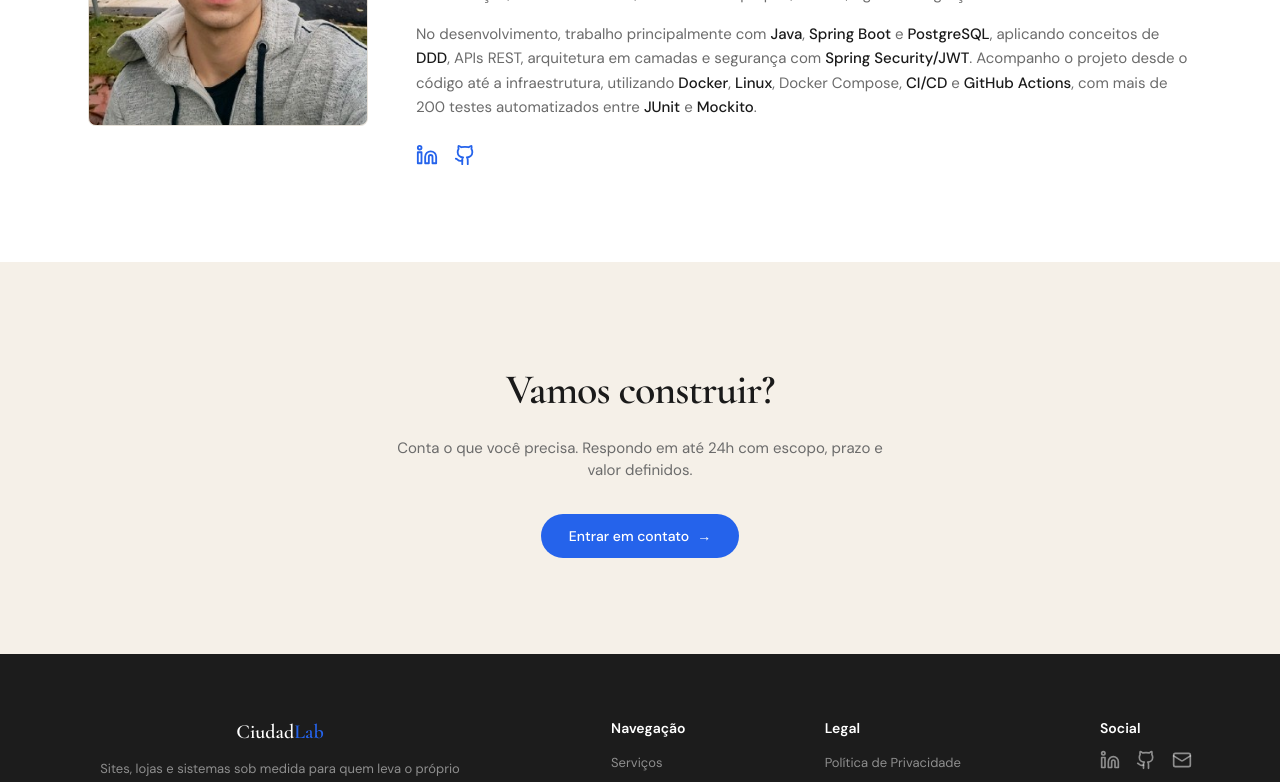
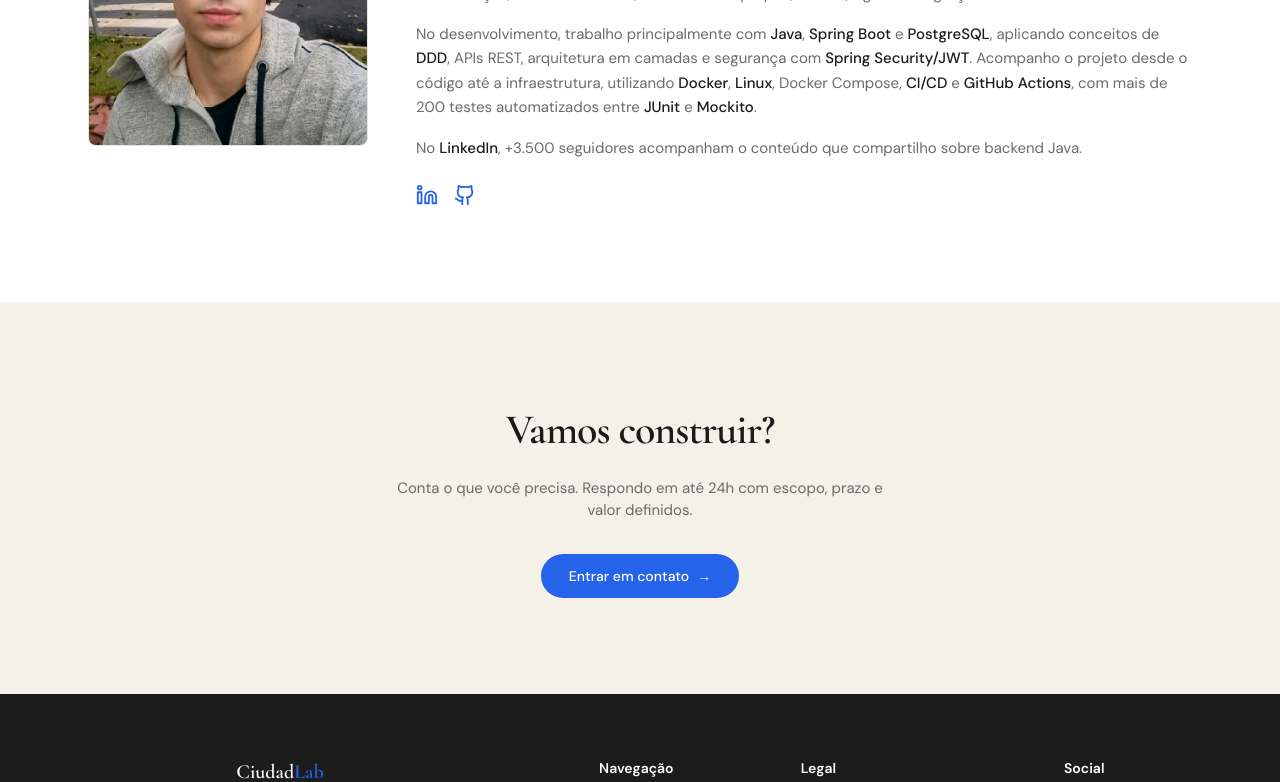
Before and after one commit to eduardo-Ciudad/ciudad.dev, a Next.js app: page / in a window 1280 px wide. Shown: the part 4940-5722 px from the top of the page. Built offline with nearby package versions, Linux system fonts and the light colour scheme; no server answers.

Commit message:
feat(site): reforça presença nas redes sociais

```diff
--- a/src/components/About.tsx
+++ b/src/components/About.tsx
@@ -63,6 +63,19 @@ export function About() {
                 <span className="text-primary font-medium">JUnit</span> e{" "}
                 <span className="text-primary font-medium">Mockito</span>.
               </p>
+              <p>
+                No{" "}
+                <a
+                  href="https://www.linkedin.com/in/eduardociudadf"
+                  target="_blank"
+                  rel="noopener noreferrer"
+                  className="font-medium text-primary transition-colors hover:text-accent"
+                >
+                  LinkedIn
+                </a>
+                , +3.500 seguidores acompanham o conteúdo que compartilho sobre
+                backend Java.
+              </p>
             </div>
             <div className="mt-6 flex items-center gap-4 justify-center md:justify-start">
               <a
--- a/src/components/Footer.tsx
+++ b/src/components/Footer.tsx
@@ -1,7 +1,39 @@
 import Link from "next/link";
-import { Mail } from "lucide-react";
+import { createLucideIcon, Mail } from "lucide-react";
 import { LinkedinIcon, GithubIcon } from "./icons";
 import { WHATSAPP_CONTACT_URL } from "@/data/whatsapp";
+
+const InstagramIcon = createLucideIcon("Instagram", [
+  [
+    "rect",
+    {
+      width: "20",
+      height: "20",
+      x: "2",
+      y: "2",
+      rx: "5",
+      ry: "5",
+      key: "1h8pa3",
+    },
+  ],
+  [
+    "path",
+    {
+      d: "M16 11.37A4 4 0 1 1 12.63 8 4 4 0 0 1 16 11.37z",
+      key: "9exkf1",
+    },
+  ],
+  [
+    "line",
+    {
+      x1: "17.5",
+      x2: "17.51",
+      y1: "6.5",
+      y2: "6.5",
+      key: "r4j1v1",
+    },
+  ],
+]);
 
 export function Footer() {
   return (
@@ -110,6 +142,15 @@ export function Footer() {
                 <GithubIcon size={20} />
               </a>
               <a
+                href="https://www.instagram.com/ciudad.lab/"
+                target="_blank"
+                rel="noopener noreferrer"
+                className="text-white/50 hover:text-white transition-colors"
+                aria-label="Instagram"
+              >
+                <InstagramIcon size={20} />
+              </a>
+              <a
                 href="mailto:eduardo.ciudad.dev@gmail.com"
                 className="text-white/50 hover:text-white transition-colors"
                 aria-label="E-mail"
```
